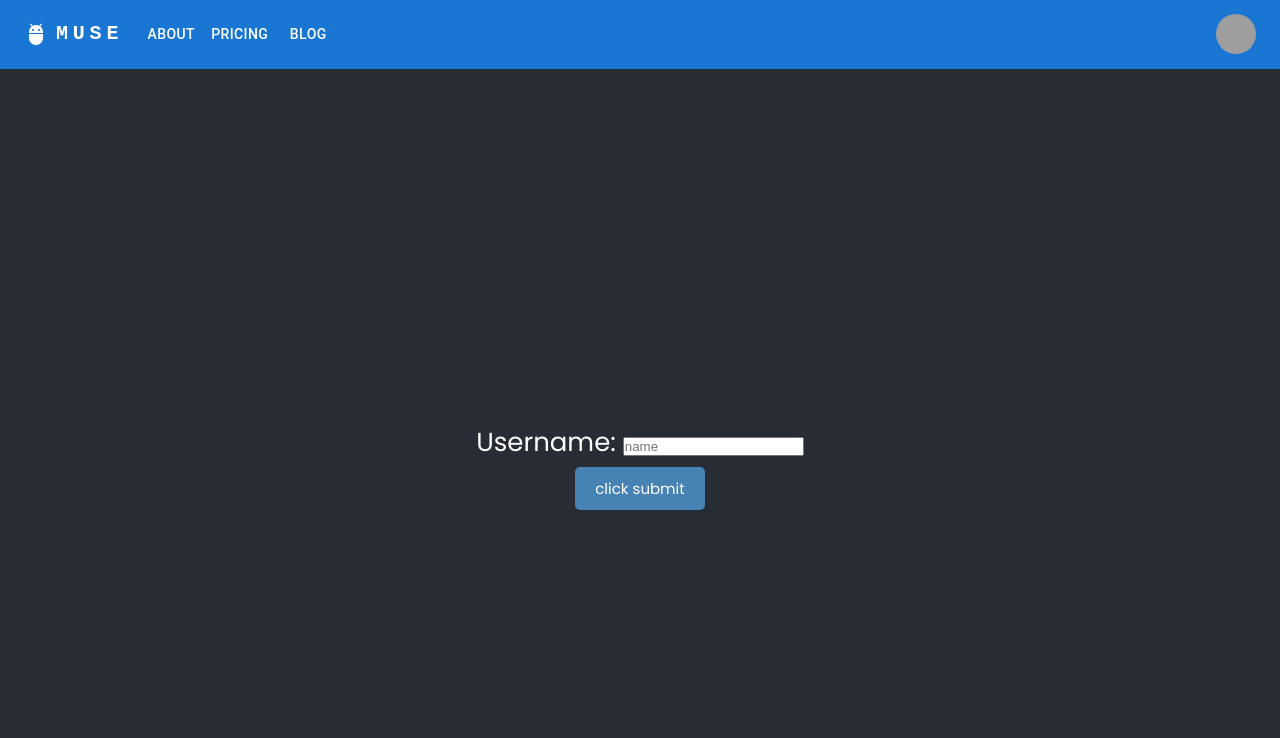
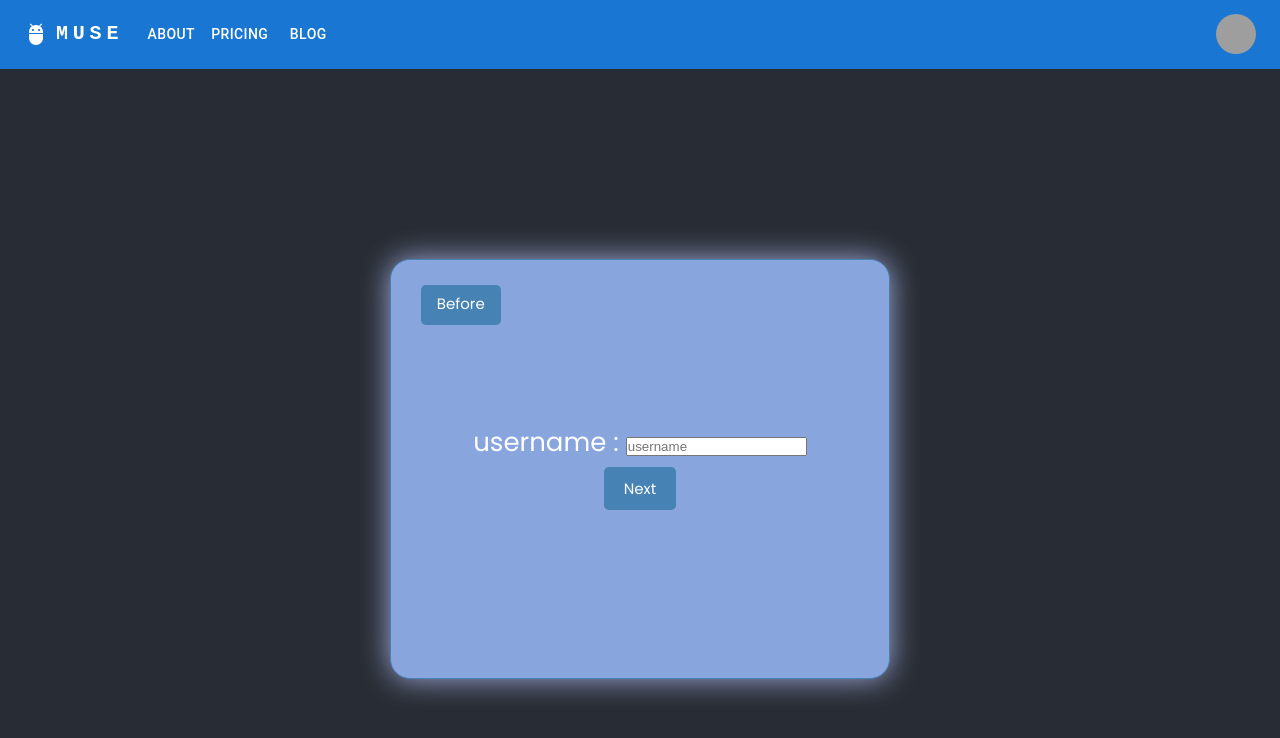
Before and after one commit to zenxha/muse, a React (Create React App) app in the folder client/: page /create_account in a window 1280 px wide. Shown: the top 738 px of the page. Built offline with nearby package versions, Linux system fonts and the light colour scheme; grey boxes are pictures that could not be loaded.

Commit message:
Signup and css design

```diff
--- a/client/src/App.css
+++ b/client/src/App.css
@@ -1,6 +1,6 @@
 .App {
   text-align: center;
-  background-color: #282c34;
+  background: #282c34;
   justify-content: center;
   align-items: center;
   flex-direction: column;
@@ -19,14 +19,20 @@
 }
 
 .App-header {
-  background-color: #282c34;
-  min-height: 100vh;
+  background: #282c34;
+  /* min-height: 100vh;
   display: flex;
   flex-direction: column;
   align-items: center;
   justify-content: center;
   font-size: calc(10px + 2vmin);
-  color: white;
+  color: white; */
+  display: flex;
+  justify-content: center;
+  align-items: center;
+  min-height: 100vh;
+  /* background-color: #89a5de; */
+  box-sizing: border-box;
 }
 
 .App-link {
--- a/client/src/App.js
+++ b/client/src/App.js
@@ -3,7 +3,7 @@ import About from './routes/About';
 import Nav from './components/Nav'
 import Login from './routes/Login';
 import Profile from './routes/Profile'
-import CreateAccount from './routes/CreateAccount';
+import SignUp from './routes/Signup';
 
 import {
   Route,
@@ -18,21 +18,15 @@ function App() {
     <>
     <Nav />
     <div className="App App-header">
-
       <Routes>
         <Route path="/" element={<Home />} />
         <Route path="/login" element={<Login />} />
         <Route path="/about" element={<About />} />
         <Route path="/profile" element={<Profile />} />
-        <Route path="/create_account" element={<CreateAccount />} />
+        <Route path="/create_account" element={<SignUp />} />
       </Routes>
-
-
     </div>
-
-
     </>
-
   );
 }
 
--- a/client/src/components/Button.jsx
+++ b/client/src/components/Button.jsx
@@ -1,11 +1,12 @@
 import PropTypes from 'prop-types'
+import './SignUpForm.module.css'
 const Button = ({color, text, onClick}) => {
   return (
 
        <button
          onClick={onClick}
          style={{ backgroundColor: color }}
-         className='btn'>
+         className={"btn"}>
             {text}
       </button>
 
--- a/client/src/components/CreateAccountForm.jsx
+++ /dev/null
@@ -1,30 +0,0 @@
-import { useState } from 'react';
-import Button from "./Button";
-import { Link } from 'react-router-dom';
-import {User} from '../objects/User.ts';
-
-function CreateAccountForm() {
-    var newUser = new User();
-    const [username, setUsername] = useState('');
-
-    const handleUsernameChange = (event) => {
-        setUsername(event.target.value);
-    }
-    const handdleSubmit = (event) => {
-        event.preventDefault();
-        newUser.userName = username;
-        console.log(newUser);
-    }
-    return (
-        <form onSubmit={handdleSubmit}>
-            <label>
-                {"Username: "}
-                <input type="text" placeholder="name" value={username} onChange={handleUsernameChange} />
-            </label>
-            <br />
-            <Button text="click submit" />
-        </form>
-    );
-}
-
-export default CreateAccountForm;
--- /dev/null
+++ b/client/src/components/SignUpForm.jsx
@@ -0,0 +1,118 @@
+import { useState } from 'react';
+import Button from "./Button";
+import { Link } from 'react-router-dom';
+import {User} from '../objects/User.ts';
+import './SignUpForm.module.css'
+
+function SignUpForm() {
+    var newUser = new User();
+    const [next, setNext] = useState("username")
+    const [input, setInput] = useState('')
+    const [count, setCount] = useState(0)
+    const [type, settype] = useState('text')
+
+    const handleInput =(event)=> {
+        setInput(event.target.value)
+    }
+
+    const handleClick =(event)=> {
+        if(count > 0) {
+            setCount((curr)=>curr-1)
+        }
+        console.log(count)
+        switch (count) {
+            case 1:
+                setNext("username")
+                break;
+            case 2:
+                setNext("email")
+                break;
+            default:
+                break;
+
+        }
+    }
+
+    const handleSubmit =(event)=> {
+        event.preventDefault()
+        setCount((curr)=>curr+1)
+        switch (count) {
+            case 0:
+                newUser.userName = input;
+                setInput('')
+                setNext("email")
+                settype("text")
+                console.log(newUser)
+                break;
+            case 1:
+                newUser.email = input;
+                setInput('')
+                setNext("password")
+                settype("password")
+                console.log(newUser)
+                break;
+            case 2:
+                newUser.password = input;
+                setInput('')
+                console.log(newUser)
+                break;
+            default:
+                break;
+
+        }
+
+    }
+
+
+    return (
+        <div className="container"
+            style={{
+                background:"#89a5de",
+                height: "420px",
+                width: "600px",
+                borderRadius: "20px",
+                position: "relative",
+                boxShadow: "0 0 30px rgba(173, 185, 236,.9)",
+                display: "flex",
+                justifyContent: "center",
+                alignItems: "center"
+        }}>
+            {count < 3 ?
+                <>
+                    <button
+                        className="btn"
+                        onClick={handleClick}
+                        style = {{
+                            height: "40px",
+                            width: "80px",
+                            position: "absolute",
+                            top: "5%",
+                            left: "5%",
+                            cursor: "pointer",
+                            background: 'steelblue',
+                            textAlign: "start",
+                            lineHeight: "20px",
+                            paddingTop: "1.4%",
+                            paddingLeft: "3.2%",
+                        }}
+                    > Before </button>
+                    <form onSubmit={handleSubmit}>
+                        <label>
+                        {next + " :  "}
+                        <input type={type} placeholder={next} value={input} onChange={handleInput} />
+                        </label>
+                        <br />
+                        <Button text={"Next"} />
+                    </form>
+                </>
+                :
+                <div>
+                    done
+                </div>
+            }
+
+        </div>
+    );
+}
+
+export default SignUpForm;
--- /dev/null
+++ b/client/src/components/SignUpForm.module.css
@@ -0,0 +1,66 @@
+
+
+.container{
+    background: #fff;
+    height: 420px;
+    width: 600px;
+    border-radius: 20px;
+    position: relative;
+    box-shadow: 0 0 30px rgba(173, 185, 236, 0.9);
+    display: flex;
+    justify-content:center;
+    align-items: center;
+}
+
+.gotoPrev{
+    height: 25px;
+    width: 25px;
+    /* background: black; */
+    position: absolute;
+    top: 80%;
+    left: 1%;
+    border-radius: 50%;
+    cursor: pointer;
+}
+
+.secondToggle{
+    height: 25px;
+    width: 25px;
+    /* background: black; */
+    position: absolute;
+    top: 50%;
+    border-radius: 50%;
+    cursor: pointer;
+    right: 3.5%;
+}
+
+.box{
+    height: 360px;
+    max-width: 500px;
+}
+
+.image-box {
+    display:flex;
+    width: 100%;
+    height: 100%;
+    overflow: hidden;
+
+}
+
+img{
+    height: 100%;
+    width: 100%;
+    border-radius: 10px;
+    transition: .3s;
+}
+
+i {
+    color: #89a5de;
+    font-size: 45px;
+    text-align: center;
+    transition: .3s;
+}
+
+i:hover{
+    color: #000;
+}
--- a/client/src/objects/User.ts
+++ b/client/src/objects/User.ts
@@ -21,6 +21,7 @@ export class User {
   constructor(userID: string) {
     this._userID = userID;
     //query the userData
+    this._userName = ""
   }
 
 
--- a/client/src/routes/CreateAccount.js
+++ /dev/null
@@ -1,12 +0,0 @@
-import CreateAccountForm from "../components/CreateAccountForm";
-import styles from "./SignIn.module.css"
-
-const CreateAccount = () => {
-    return (
-        <div className={styles.container}>
-            <CreateAccountForm />
-        </ div>
-    );
-}
-
-export default CreateAccount;
--- /dev/null
+++ b/client/src/routes/Signup.js
@@ -0,0 +1,12 @@
+import SignUpForm from "../components/SignUpForm";
+import styles from "./SignIn.module.css"
+
+const SignUp = () => {
+    return (
+        <div className={styles.container}>
+            <SignUpForm />
+        </ div>
+    );
+}
+
+export default SignUp;
```
